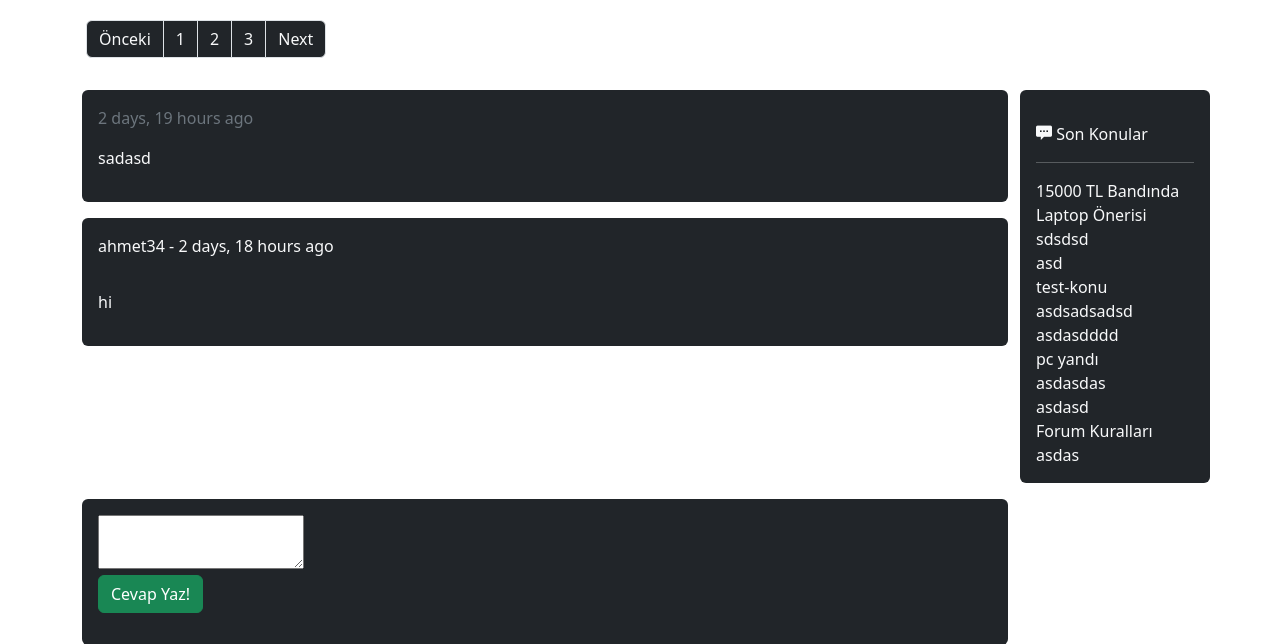
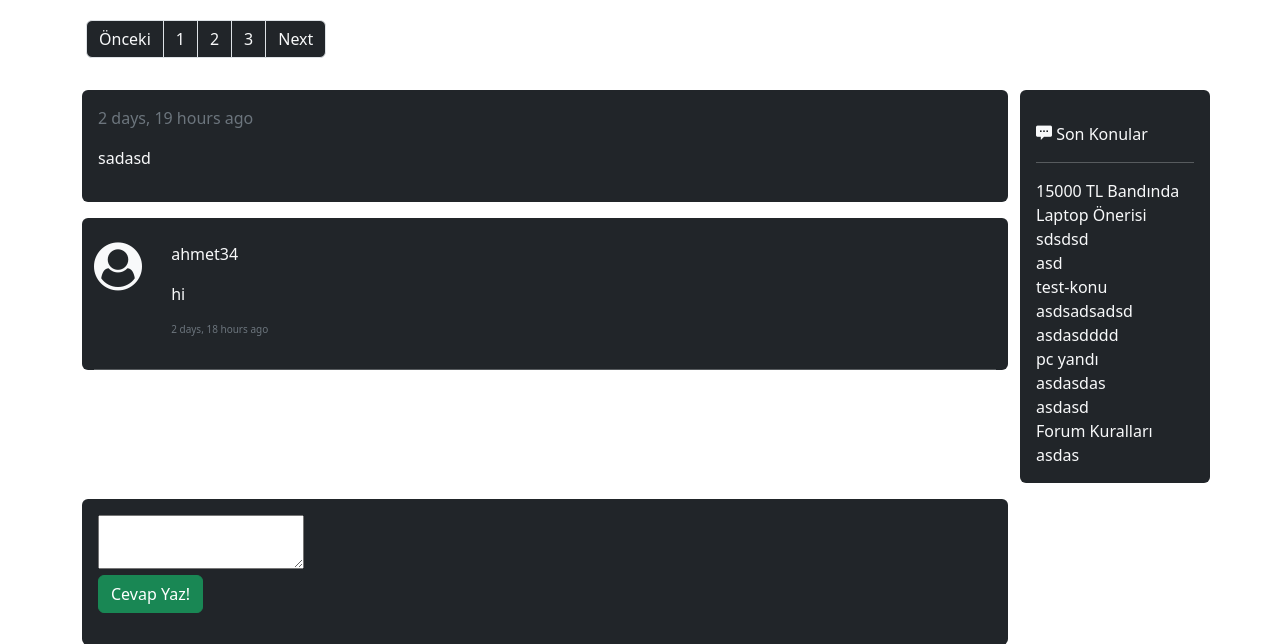
Before and after one commit to DCanKayrak/Tech-Forum-Website, a Django app: a page that uses templates/layout.html in a window 1280 px wide. Shown: the part 281-925 px from the top of the page. Run offline with Django 4.2, Linux system fonts and the light colour scheme; data comes from the database, SQL or seed files in the repository; both versions use the stored data as it was after the commit; some libraries are stand-ins or nearby versions; some web fonts are replaced.

Commit message:
Search Bar Activated

```diff
--- a/pages/views.py
+++ b/pages/views.py
@@ -108,14 +108,20 @@ def getCategory(request,slug):
 
 def search(request):
 
-    q = request.GET['q']
-    topics = Topic.objects.filter(title=q)
+    if request.method == 'POST':
 
-    context = {
-        'topics':topics,
-    }
+        q = request.POST['q']
+        topics = Topic.objects.filter(title__contains=q).order_by('LastUpdate').reverse()
+        title = 'Arama Sonuçları : '+q
+        context = {
+            'title':title,
+            'topics':topics,
+        }
 
-    return render(request,'pages/searchResult.html',context)
+        return render(request,'pages/searchResult.html',context)
+    else:
+        context = {'title':'Aradığınız Sonuç Bulunamadı!'}
+        return render(request,'pages/searchResult.html',context)
 
 def deleteTopic(request,id):
     tempTopic = Topic.objects.get(id=id)
--- a/templates/layout.html
+++ b/templates/layout.html
@@ -31,8 +31,9 @@
               <li><a href="http://127.0.0.1:8000/konu/forum-kurallari" class="nav-link px-2 text-white">⚠️ Forum Kuralları</a></li>
               <li><a href="#" class="nav-link px-2 text-white">Teknoloji Haberleri</a></li>
             </ul>
-            <form action="{% url 'search' %}" method="GET" class="col-12 col-lg-auto mb-3 mb-lg-0 me-lg-3" role="search">
-              <input type="search" name="q" class="form-control form-control-dark text-bg-dark" placeholder="Search..." aria-label="Search">
+            <form action="{% url 'search' %}" method="POST" class="col-12 col-lg-auto mb-3 mb-lg-0 me-lg-3" role="search">
+              {% csrf_token %}
+              <input type="search" name="q" class="form-control form-control-dark text-bg-dark" placeholder="Search..." aria-label="Search" required>
             </form>
 
             <div class="text-end">
--- a/templates/pages/subjectDetails.html
+++ b/templates/pages/subjectDetails.html
@@ -13,14 +13,20 @@
     <hr class="mt-5">
     <div class="d-flex justify-content-start">
         {% if topic.titlePrefix == 'Öneri' %}
-              <h4><div class="badge bg-info">{{topic.titlePrefix}}</div> {{topic.title}}</h4>
+        <h4>
+            <div class="badge bg-info">{{topic.titlePrefix}}</div> {{topic.title}}
+        </h4>
         {% endif %}
         {% if topic.titlePrefix == 'Yardım' %}
-              <h4><div class="badge bg-danger">{{topic.titlePrefix}}</div> {{topic.title}}</h4>
+        <h4>
+            <div class="badge bg-danger">{{topic.titlePrefix}}</div> {{topic.title}}
+        </h4>
         {% endif %}
 
         {% if topic.titlePrefix == 'Kurallar' %}
-              <h4><div class="badge bg-warning">{{topic.titlePrefix}}</div> {{topic.title}}</h4>
+        <h4>
+            <div class="badge bg-warning">{{topic.titlePrefix}}</div> {{topic.title}}
+        </h4>
         {% endif %}
     </div>
     <div class="row">
@@ -66,14 +72,12 @@
 
                 {% for comment in comments %}
 
-
-                <div class="rounded p-3 mt-3 bg-dark text-light">
-                    <div class="d-flex flex-row">
-                        <p>{{comment.user.username}} - {{comment.time|naturaltime}}
-
-
+                <div class="container subject-container bg-dark rounded text-light mt-2">
+                    <div class="row mt-3 mb-3">
+                        <div class="col-1 mt-4">
+                            <span style="font-size: 48px;" class="icon-user-circle text-light"></span>
                             {% if user.username == comment.user.username %}
-                        <form action="{% url 'deleteComment' comment.id %}" method="POST">
+                        <form class="mt-2" action="{% url 'deleteComment' comment.id %}" method="POST">
                             {% csrf_token %}
                             <div class="form-group mb-3">
                                 <button type="submit" class="btn btn-danger">Sil</button>
@@ -81,14 +85,15 @@
                         </form>
                         {% endif %}
                         </div>
-
-                    </p>
+                        <div class="col-11">
+                            <br>
+                            <p>{{comment.user.username}}</p>
                             <p>{{comment.message|safe}}</p>
-
-
+                            <p style="font-size: 10px;" class="text-secondary">{{comment.time|naturaltime}}</p>
                         </div>
-
-
+                    </div>
+                    <hr>
+                </div>
                 {% endfor %}
             </div>
             <!-- NEW Comment-->
@@ -96,7 +101,7 @@
         <div class="col-2 bg-dark p-3 rounded text-light">
             <p class="mt-3"><span class="icon-chat-bubble-dots"></span> Son Konular</p>
             <hr>
-            {% for topic in topics%}
+            {% for topic in topics %}
             <div>
                 {{topic.title}}
             </div>
```
Also changed, not shown: templates/pages/searchResult.html (+29 -7 lines), db.sqlite3. Lines whose indentation alone changed are shown as unchanged.
